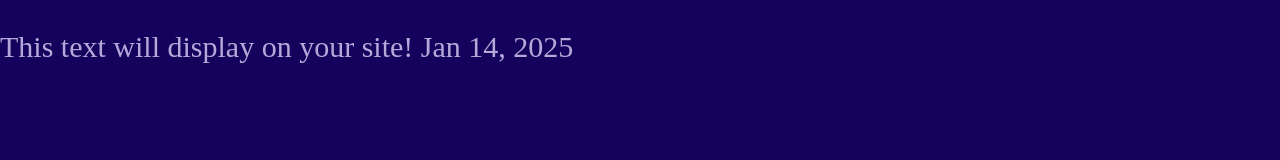
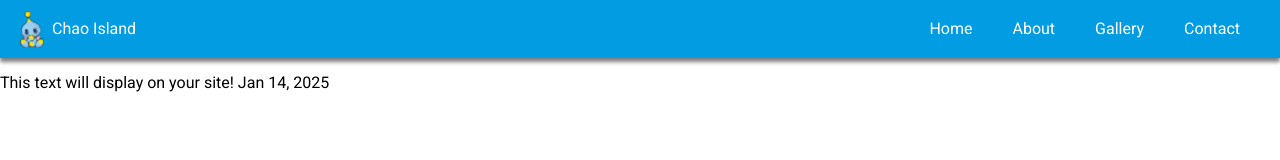
Before and after one commit to vnecnx/Project-2, a plain HTML site: page index.html in a window 1280 px wide. Drawn offline with Linux system fonts and the light colour scheme.

Commit message:
Header added

```diff
--- a/css/main.css
+++ b/css/main.css
@@ -1,6 +1,54 @@
 /* Place CSS styles here */
+* {
+    box-sizing: border-box;
+}
+
 body {
-    color: rgb(179, 170, 218);
-    background-color: rgb(21, 2, 92);
-    font-size: 30px;
+    color: black;
+    background-color: rgb(255, 255, 255);
+    font-size: 1rem;
+    font-family: 'Roboto', sans-serif;
 }
+
+header {
+    background-color: #029CE3;
+    color: white;
+    font-weight: 400;
+    font-size: 1rem;
+    display: flex;
+    align-items: center;
+    padding: 0 20px;
+    box-shadow: 0px 4px 4px #7e7e7e;
+    width: 100vw;
+}
+
+.logo {
+    display: flex;
+    align-items: center;
+    gap: 8px;
+    flex-grow: 1;
+}
+
+.logo-img {
+    width: 24px;
+    height: fit-content;
+    display: inline-flex;
+}
+
+.logo-txt {
+    display: inline-flex;
+}
+
+nav {
+    display: flex;
+}
+
+nav a {
+    color: white;
+    text-decoration: none;
+    padding: 20px;
+}
+
+nav a:hover {
+    background-color: #00000010;
+}
--- a/index.html
+++ b/index.html
@@ -3,14 +3,9 @@
 
 <head>
   <meta charset="utf-8">
-  <title>Responsive Layouts</title>
-  <meta name="description" content="A starter website for my first ART 3020 project">
+  <title>Project 2 - ART3020</title>
+  <meta name="description" content="A website featuring my second ART 3020 project">
   <meta name="viewport" content="width=device-width, initial-scale=1">
-
-  <meta property="og:title" content="">
-  <meta property="og:type" content="">
-  <meta property="og:url" content="">
-  <meta property="og:image" content="">
 
   <link rel="manifest" href="site.webmanifest">
   <link rel="icon" href="icon.png">
@@ -20,11 +15,32 @@
   <link rel="stylesheet" href="css/main.css">
 
   <meta name="theme-color" content="#fafafa">
+
+  <!--FONTS-->
+  <link rel="preconnect" href="https://fonts.googleapis.com">
+  <link rel="preconnect" href="https://fonts.gstatic.com" crossorigin>
+  <link href="https://fonts.googleapis.com/css2?family=IBM+Plex+Mono:ital,wght@0,600;1,600&family=Roboto:ital,wght@0,100..900;1,100..900&display=swap" rel="stylesheet">
 </head>
 
 <body>
-  <!-- Place your site's HTML here -->
-  <p>This text will display on your site! Jan 14, 2025</p>
+  <header>
+    <div class="logo">
+      <img src="./img/chao_square_min.png" alt="logo image" class="logo-img">
+      <p class="logo-txt">Chao Island</p>
+    </div>
+
+    <nav>
+      <!--All anchor links empty for now, possibly have links lead to diff parts of page using IDs?-->
+      <a href="">Home</a>
+      <a href="">About</a>
+      <a href="">Gallery</a>
+      <a href="">Contact</a>
+    </nav>
+  </header>
+
+  <main>
+    <p>This text will display on your site! Jan 14, 2025</p>
+  </main>
   <script src="js/main.js"></script>
 </body>
 
```
Also changed, not shown: img/chao_square.png (added), img/chao_square_min.png (added).
